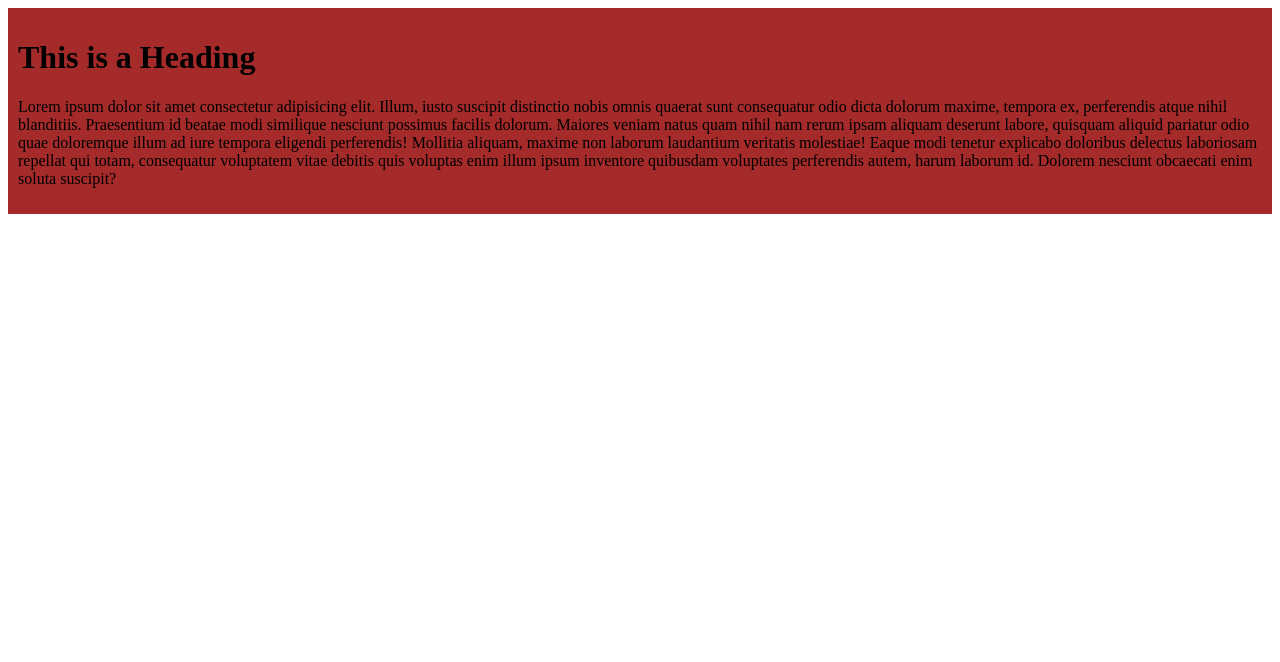
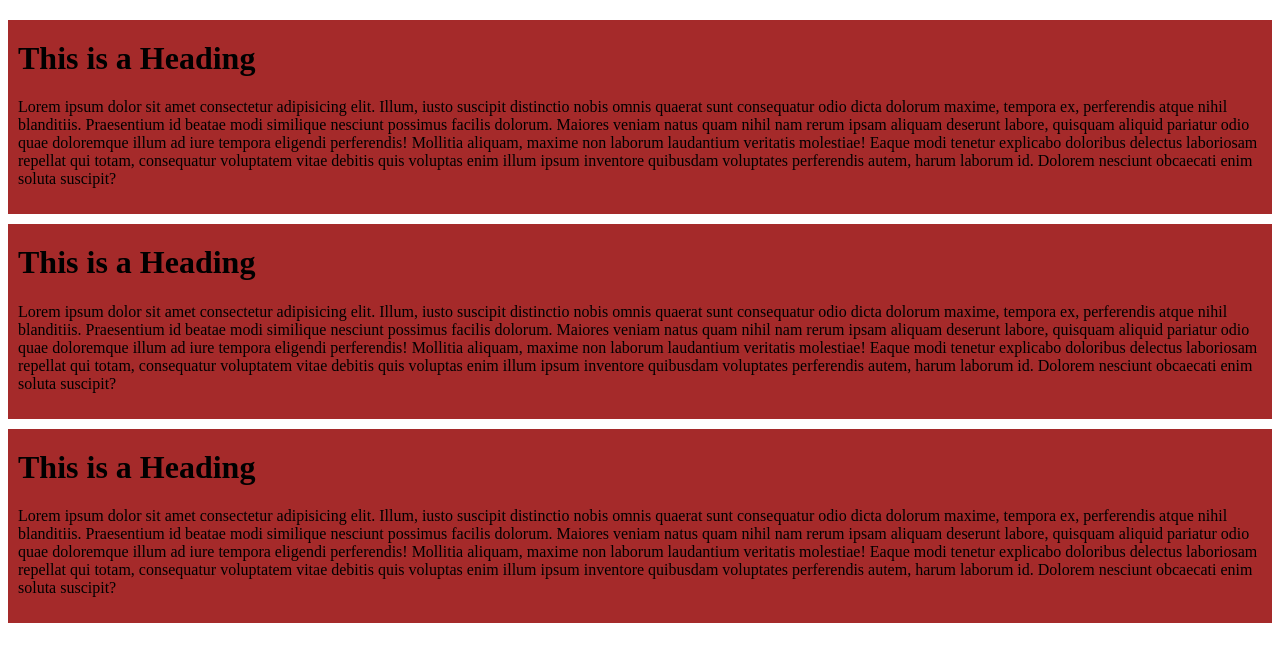
Before and after one commit to aliislam2563/my-first-github-repo, a plain HTML site: page index.html in a window 1280 px wide. Drawn offline with Linux system fonts and the light colour scheme.

Commit message:
creating multiple div

```diff
--- a/index.html
+++ b/index.html
@@ -24,5 +24,39 @@
         suscipit?
       </p>
     </div>
+    <div class="head">
+        <h1>This is a Heading</h1>
+        <p>
+          Lorem ipsum dolor sit amet consectetur adipisicing elit. Illum, iusto
+          suscipit distinctio nobis omnis quaerat sunt consequatur odio dicta
+          dolorum maxime, tempora ex, perferendis atque nihil blanditiis.
+          Praesentium id beatae modi similique nesciunt possimus facilis dolorum.
+          Maiores veniam natus quam nihil nam rerum ipsam aliquam deserunt labore,
+          quisquam aliquid pariatur odio quae doloremque illum ad iure tempora
+          eligendi perferendis! Mollitia aliquam, maxime non laborum laudantium
+          veritatis molestiae! Eaque modi tenetur explicabo doloribus delectus
+          laboriosam repellat qui totam, consequatur voluptatem vitae debitis quis
+          voluptas enim illum ipsum inventore quibusdam voluptates perferendis
+          autem, harum laborum id. Dolorem nesciunt obcaecati enim soluta
+          suscipit?
+        </p>
+      </div>
+      <div class="head">
+        <h1>This is a Heading</h1>
+        <p>
+          Lorem ipsum dolor sit amet consectetur adipisicing elit. Illum, iusto
+          suscipit distinctio nobis omnis quaerat sunt consequatur odio dicta
+          dolorum maxime, tempora ex, perferendis atque nihil blanditiis.
+          Praesentium id beatae modi similique nesciunt possimus facilis dolorum.
+          Maiores veniam natus quam nihil nam rerum ipsam aliquam deserunt labore,
+          quisquam aliquid pariatur odio quae doloremque illum ad iure tempora
+          eligendi perferendis! Mollitia aliquam, maxime non laborum laudantium
+          veritatis molestiae! Eaque modi tenetur explicabo doloribus delectus
+          laboriosam repellat qui totam, consequatur voluptatem vitae debitis quis
+          voluptas enim illum ipsum inventore quibusdam voluptates perferendis
+          autem, harum laborum id. Dolorem nesciunt obcaecati enim soluta
+          suscipit?
+        </p>
+      </div>
   </body>
 </html>
--- a/style/homePg.css
+++ b/style/homePg.css
@@ -1,3 +1,6 @@
+*{
+    margin-top: 10px;
+}
 div{
     background-color: brown;
     padding: 10px;
```
